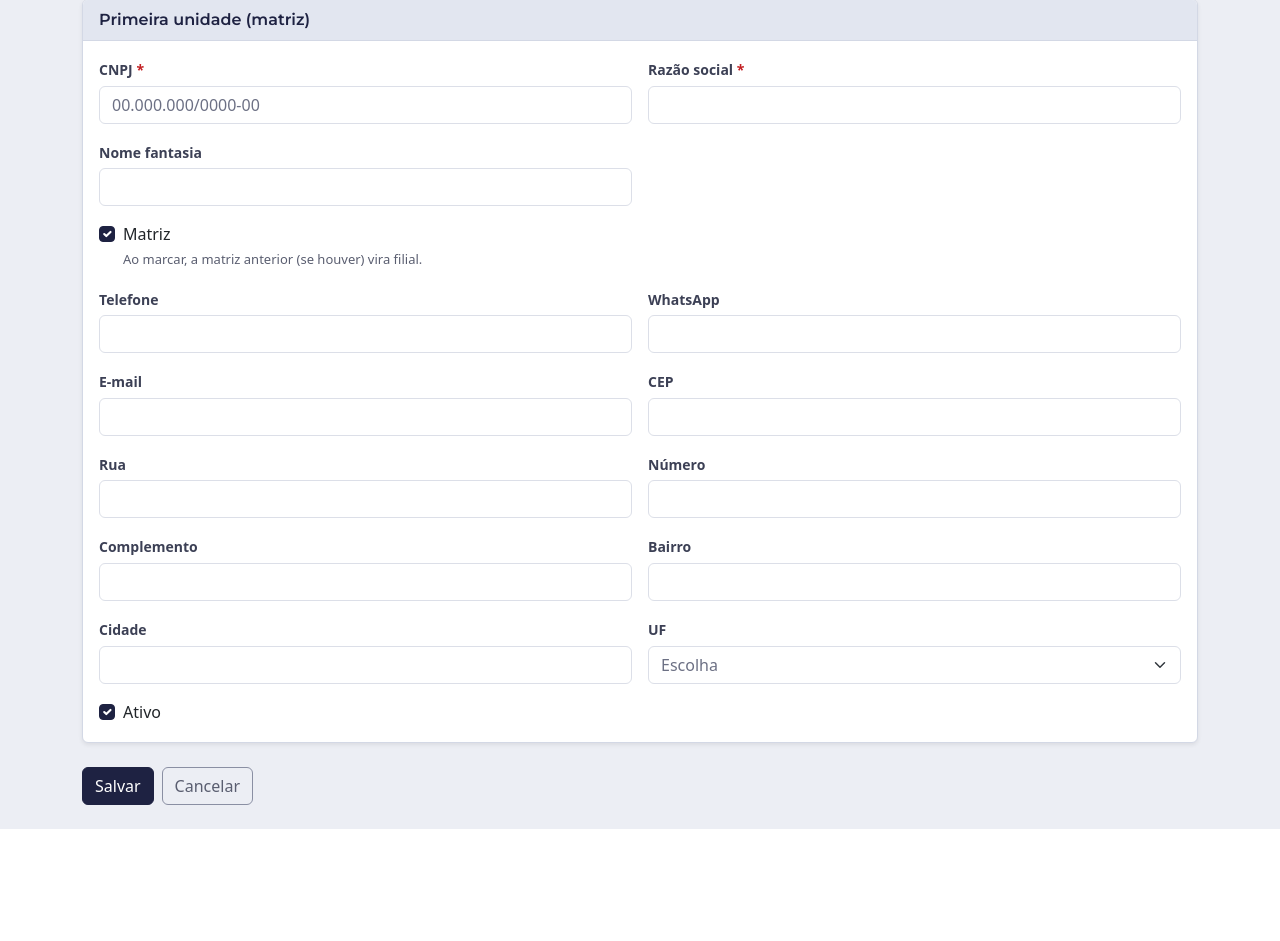
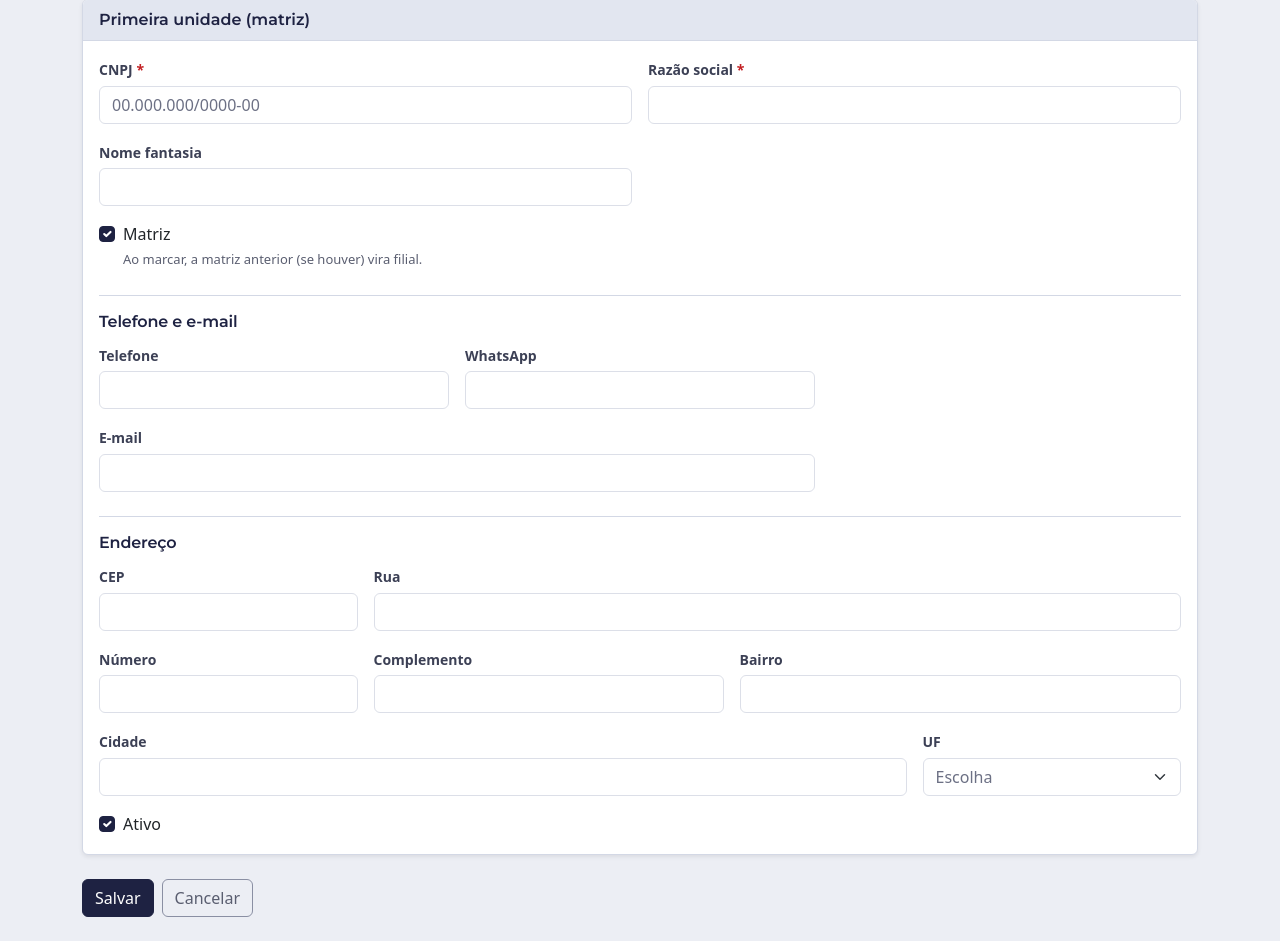
Before and after one commit to Lohrel/crm-ines-rossi, a Django app: page /clientes/novo/empresa/ in a window 1280 px wide. Shown: the part 507-1448 px from the top of the page. Before the commit the page ends 1336 px from the top, so only its background shows below. Run offline with Django 5.2, Linux system fonts and the light colour scheme; the visitor is signed in with stand-in values (Sample User, id 1); parts of the project's set-up code (start-up, migrations or seed data) failed here and were passed over; some libraries are stand-ins or nearby versions.

Commit message:
Etapa 15: telefone e e-mail num grupo próprio nos cadastros
Nos cadastros de empresa, unidade (filial), pessoa física e contato, o
telefone e o WhatsApp ficavam misturados com o e-mail e o CEP numa grade
de duas colunas. Agora telefone, WhatsApp e e-mail ficam sob o subtítulo
"Telefone e e-mail", com o e-mail sozinho na linha de baixo, e o
endereço sob "Endereço", com a largura de cada parte.

O clientes/_campos.html passa a aceitar subtítulos e larguras definidos
no formulário (subtitulos e colunas); os outros formulários continuam
como antes. Sem migração.

Co-Authored-By: Claude Opus 5.5 <noreply@anthropic.com>
Claude-Session: https://claude.ai/code/session_01A7wqtvTA6jJshgbuPiFfw2

```diff
--- a/clientes/forms.py
+++ b/clientes/forms.py
@@ -1,4 +1,5 @@
 import re
+from dataclasses import dataclass, field
 from datetime import date, datetime
 
 from django import forms
@@ -12,6 +13,26 @@ from clientes.widgets import CampoData
 
 CAMPOS_ENDERECO = ["cep", "logradouro", "numero", "complemento", "bairro", "cidade", "uf"]
 CAMPOS_CONTATO = ["telefone", "whatsapp", "email"]
+
+# Telefone e e-mail num grupo próprio, separado do endereço: os telefones são curtos e ficam
+# juntos, e o e-mail não cabe ao lado deles, então vai sozinho na linha de baixo. Cada parte
+# do endereço tem a largura do que costuma ser digitado nela.
+SUBTITULOS_CONTATO_E_ENDERECO = {
+    **dict.fromkeys(CAMPOS_CONTATO, "Telefone e e-mail"),
+    **dict.fromkeys(CAMPOS_ENDERECO, "Endereço"),
+}
+COLUNAS_CONTATO_E_ENDERECO = {
+    "telefone": "col-sm-6 col-lg-4",
+    "whatsapp": "col-sm-6 col-lg-4",
+    "email": "col-lg-8",
+    "cep": "col-sm-4 col-lg-3",
+    "logradouro": "col-sm-8 col-lg-9",
+    "numero": "col-sm-4 col-lg-3",
+    "complemento": "col-sm-8 col-lg-4",
+    "bairro": "col-lg-5",
+    "cidade": "col-sm-8 col-lg-9",
+    "uf": "col-sm-4 col-lg-3",
+}
 
 
 class DocumentoField(forms.CharField):
@@ -102,12 +123,58 @@ class SecaoDoFormulario:
     def visible_fields(self):
         return [campo for campo in self.form.visible_fields() if campo.name in self.campos]
 
+    def blocos(self):
+        return blocos_de_campos(self.form, self.visible_fields())
+
+
+@dataclass
+class CampoNaGrade:
+    campo: forms.BoundField
+    coluna: str
+
+
+@dataclass
+class BlocoDeCampos:
+    titulo: str
+    campos: list[CampoNaGrade] = field(default_factory=list)
+
+
+# Campos que ocupam a linha toda, porque têm um desenho próprio no clientes/_campos.html.
+WIDGETS_DE_LINHA_INTEIRA = {"checkbox", "checkboxselectmultiple", "escolhadecor", "textarea"}
+
+
+def blocos_de_campos(form: forms.BaseForm, campos: list[forms.BoundField]) -> list[BlocoDeCampos]:
+    """Agrupa os campos pelos subtítulos do formulário, com a largura de cada um na grade.
+
+    Campos seguidos com o mesmo subtítulo (ou sem subtítulo) ficam no mesmo bloco.
+    """
+    subtitulos = getattr(form, "subtitulos", {})
+    colunas = getattr(form, "colunas", {})
+    blocos: list[BlocoDeCampos] = []
+    for campo in campos:
+        titulo = subtitulos.get(campo.name, "")
+        if not blocos or blocos[-1].titulo != titulo:
+            blocos.append(BlocoDeCampos(titulo))
+        if campo.widget_type in WIDGETS_DE_LINHA_INTEIRA:
+            coluna = "col-12"
+        else:
+            coluna = colunas.get(campo.name, "col-md-6")
+        blocos[-1].campos.append(CampoNaGrade(campo, coluna))
+    return blocos
+
 
 class BootstrapFormMixin:
     """Aplica as classes visuais do Bootstrap a todos os campos do formulário."""
 
     # Opção vazia das listas de escolha, no lugar do "---------" do Django.
     OPCAO_VAZIA = "Escolha"
+    # Como o clientes/_campos.html arruma os campos: subtítulo de grupos de campos e largura de
+    # cada um (classes da grade do Bootstrap; o padrão é meia linha).
+    subtitulos: dict[str, str] = {}
+    colunas: dict[str, str] = {}
+
+    def blocos(self) -> list[BlocoDeCampos]:
+        return blocos_de_campos(self, self.visible_fields())
 
     def __init__(self, *args, **kwargs):
         # Rótulos sem os dois pontos no fim ("Buscar", e não "Buscar:"), como nos cadastros.
@@ -243,6 +310,9 @@ class MarcacaoExclusivaFormMixin:
 class PessoaFisicaForm(BootstrapFormMixin, forms.ModelForm):
     cpf = DocumentoField(CPF)
 
+    subtitulos = SUBTITULOS_CONTATO_E_ENDERECO
+    colunas = COLUNAS_CONTATO_E_ENDERECO
+
     class Meta:
         model = Cliente
         fields = [
@@ -286,6 +356,9 @@ class EmpresaForm(BootstrapFormMixin, forms.ModelForm):
 class UnidadeForm(MarcacaoExclusivaFormMixin, BootstrapFormMixin, forms.ModelForm):
     cnpj = DocumentoField(CNPJ)
 
+    subtitulos = SUBTITULOS_CONTATO_E_ENDERECO
+    colunas = COLUNAS_CONTATO_E_ENDERECO
+
     class Meta:
         model = Unidade
         fields = [
@@ -307,6 +380,9 @@ class UnidadeForm(MarcacaoExclusivaFormMixin, BootstrapFormMixin, forms.ModelFor
 
 
 class ContatoForm(MarcacaoExclusivaFormMixin, BootstrapFormMixin, forms.ModelForm):
+    subtitulos = SUBTITULOS_CONTATO_E_ENDERECO
+    colunas = COLUNAS_CONTATO_E_ENDERECO
+
     class Meta:
         model = Contato
         fields = ["nome", "cargo", *CAMPOS_CONTATO, "unidades", "principal"]
--- a/clientes/templates/clientes/_campos.html
+++ b/clientes/templates/clientes/_campos.html
@@ -2,10 +2,12 @@
 {% if form.non_field_errors %}
   <div class="alert alert-danger">{% for erro in form.non_field_errors %}<div>{{ erro }}</div>{% endfor %}</div>
 {% endif %}
-<div class="row g-3">
-  {% for campo in form.visible_fields %}
+{% for bloco in form.blocos %}
+{% if bloco.titulo %}<h2 class="h6 subtitulo-do-formulario">{{ bloco.titulo }}</h2>{% endif %}
+<div class="row g-3{% if not forloop.last %} mb-3{% endif %}">
+  {% for item in bloco.campos %}{% with campo=item.campo %}
     {% if campo.widget_type == "checkbox" %}
-      <div class="col-12">
+      <div class="{{ item.coluna }}">
         <div class="form-check">
           {{ campo }}
           <label class="form-check-label" for="{{ campo.id_for_label }}">{{ campo.label|capfirst }}</label>
@@ -13,7 +15,7 @@
         </div>
       </div>
     {% elif campo.widget_type == "checkboxselectmultiple" %}
-      <div class="col-12">
+      <div class="{{ item.coluna }}">
         <div class="form-label">{{ campo.label|capfirst }}</div>
         {% for opcao in campo %}
           <div class="form-check">
@@ -27,7 +29,7 @@
         {% if campo.help_text %}<div class="form-text">{{ campo.help_text }}</div>{% endif %}
       </div>
     {% elif campo.widget_type == "escolhadecor" %}
-      <div class="col-12">
+      <div class="{{ item.coluna }}">
         <div class="form-label">{{ campo.label|capfirst }}</div>
         <div class="d-flex flex-wrap gap-2">
           {% for opcao in campo %}
@@ -41,7 +43,7 @@
         {% if campo.help_text %}<div class="form-text">{{ campo.help_text }}</div>{% endif %}
       </div>
     {% else %}
-      <div class="{% if campo.widget_type == 'textarea' %}col-12{% else %}col-md-6{% endif %}">
+      <div class="{{ item.coluna }}">
         <label class="form-label" for="{{ campo.id_for_label }}">
           {{ campo.label|capfirst }}{% if campo.field.required %} <span class="text-danger">*</span>{% endif %}
         </label>
@@ -50,5 +52,6 @@
         {% if campo.help_text %}<div class="form-text">{{ campo.help_text }}</div>{% endif %}
       </div>
     {% endif %}
-  {% endfor %}
+  {% endwith %}{% endfor %}
 </div>
+{% endfor %}
--- a/static/css/crm.css
+++ b/static/css/crm.css
@@ -205,6 +205,16 @@ main .form-label {
 }
 .invalid-feedback {
   font-size: 0.8125rem;
+}
+/* Subtítulo de um grupo de campos dentro do cartão (ex.: "Telefone e e-mail", "Endereço"),
+   com uma linha fina acima para separar do grupo anterior. */
+.subtitulo-do-formulario {
+  margin: 1.5rem 0 0.75rem;
+  padding-top: 1rem;
+  border-top: 1px solid var(--crm-borda);
+  font-size: 1rem;
+  font-weight: 600;
+  color: var(--crm-marinho);
 }
 .form-control::placeholder {
   color: #6c7084;
```
Also changed, not shown: CLAUDE.md (+4 -0 lines), clientes/tests/test_telas.py (+21 -0 lines), docs/frontend.md (+1 -1 lines), README.md.
